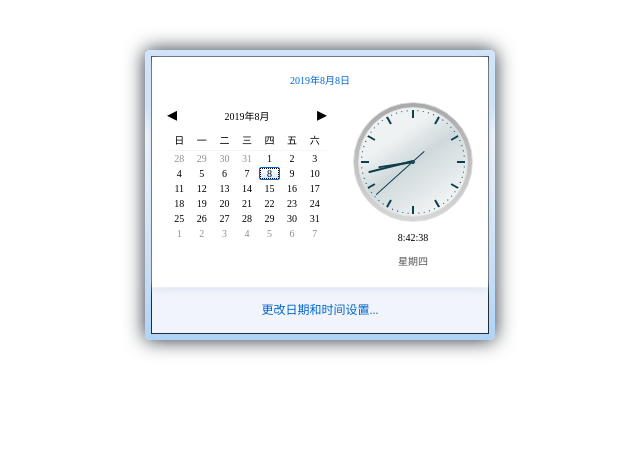
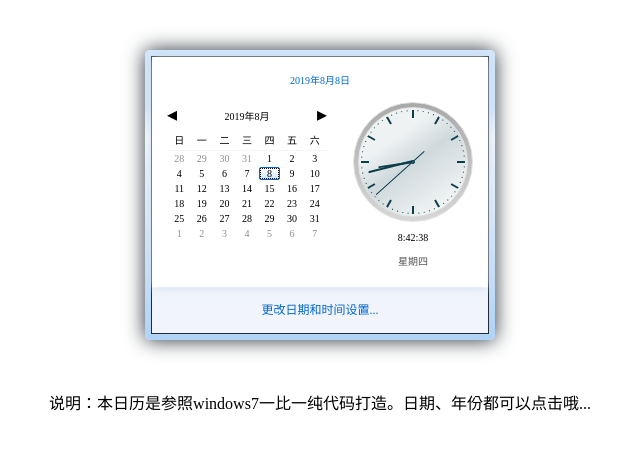
Before and after one commit to coolivan/coolivan.github.io, a plain HTML site: page archives/2019/时钟/时钟.3.html in a window 1280 px wide. Shown: the whole page, without its empty margins (320-960 px from the left). Drawn offline with Linux system fonts and the light colour scheme.

Commit message:
Update 时钟.3.html

```diff
--- a/archives/2019/时钟/时钟.3.html
+++ b/archives/2019/时钟/时钟.3.html
@@ -690,6 +690,7 @@
 			</div>
 		</div>
 	</div>
+	<p style="text-align:center;">说明：本日历是参照windows7一比一纯代码打造。日期、年份都可以点击哦...</p>
 
 
 	<script>
```
